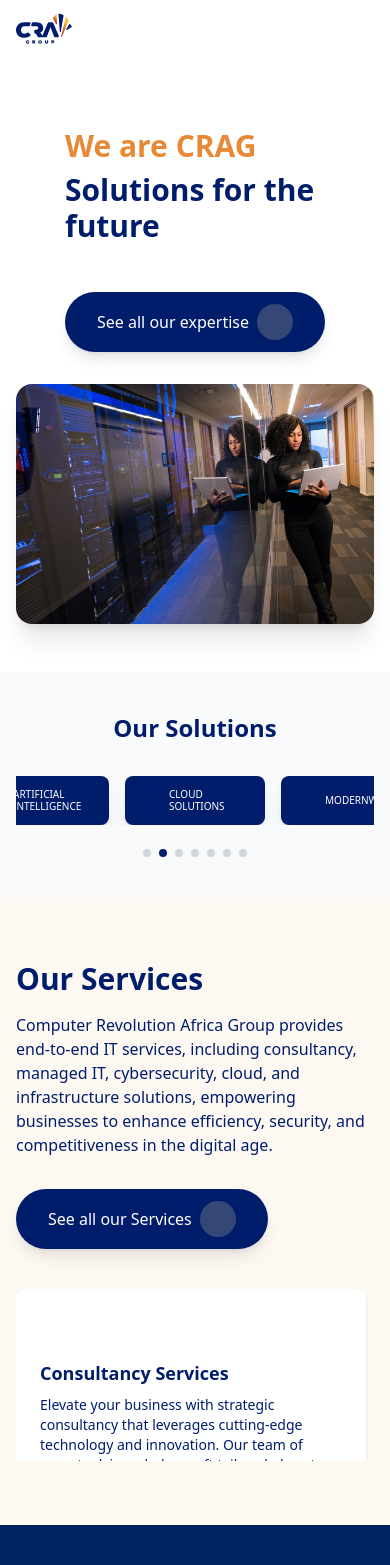
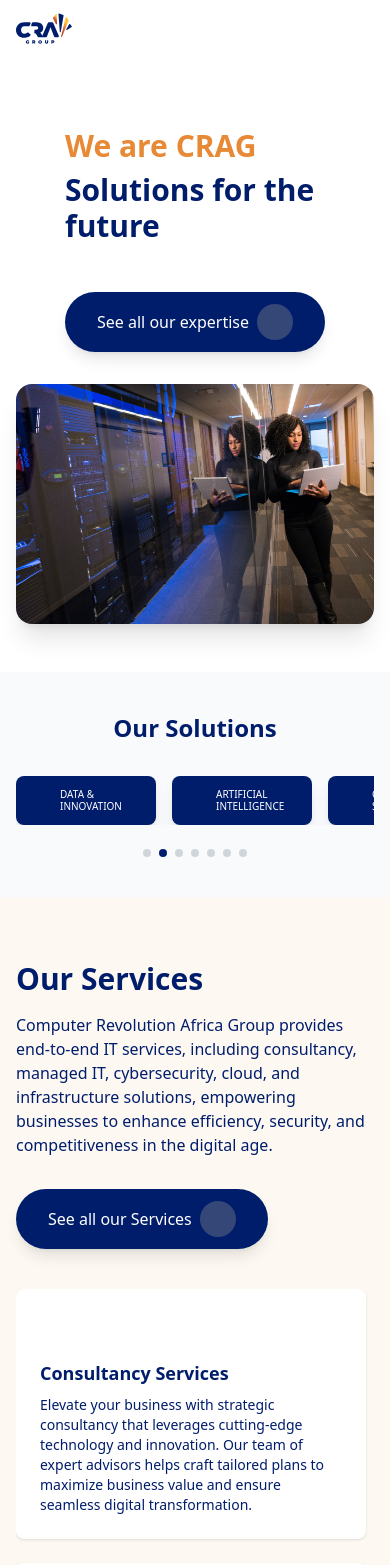
Before and after one commit to charlesaroma/End-Concepts, a React (Vite) app: page / in a window 390 px wide. Shown: the top 1565 px of the page. Built offline with nearby package versions, Linux system fonts and the light colour scheme; some icons are missing.

Commit message:
our services

```diff
--- a/src/pages/1.Home/2OurSolutions.jsx
+++ b/src/pages/1.Home/2OurSolutions.jsx
@@ -37,12 +37,7 @@
     if (!slider || !slider.children[0]) return 0;
 
     const itemWidth = slider.children[0].offsetWidth + 16; // 16 for gap-4
-    const visibleCards = 5;
-    const containerWidth = slider.parentElement.offsetWidth;
-    const totalVisibleWidth = visibleCards * itemWidth - 16; // subtract one gap
-    const offset = (containerWidth - totalVisibleWidth) / 2; // center the visible cards
-
-    return offset - (currentIndex * itemWidth);
+    return -(currentIndex * itemWidth);
   };
 
   return (
@@ -91,7 +86,7 @@
             <button
               key={idx}
               onClick={() => setCurrentIndex(idx)}
-              className={`w-2 h-2 rounded-full transition-colors duration-300 ${
+              className={`w-2 h-2 rounded-full transition-colors duration-300 cursor-pointer ${
                 idx === currentIndex ? 'bg-[#001d6c]' : 'bg-gray-300'
               }`}
             />
--- a/src/pages/1.Home/3HomeService.jsx
+++ b/src/pages/1.Home/3HomeService.jsx
@@ -1,6 +1,6 @@
-import React from 'react'
-import { Icon } from '@iconify/react'
-import { Link } from 'react-router-dom'
+import React, { useRef, useEffect, useCallback } from 'react';
+import { Icon } from '@iconify/react';
+import { Link } from 'react-router-dom';
 
 const services = [
   {
@@ -43,18 +43,57 @@
     title: 'Deployment and Migration Services',
     desc: 'From implementing new projects to upgrading existing systems, our deployment and migration services are designed to deliver on time, within budget, and to the highest standards.',
   },
-]
+];
 
 const HomeService = () => {
+  const containerRef = useRef(null);
+  const rightContentRef = useRef(null);
+
+  const handleWheel = useCallback(e => {
+    const rightContent = rightContentRef.current;
+    if (rightContent) {
+      const { scrollTop, scrollHeight, clientHeight } = rightContent;
+      const scrollAmount = e.deltaY;
+
+      // If we're scrolling up but already at the top, or scrolling down but already at the bottom,
+      // let the default page scroll happen.
+      if ((scrollAmount < 0 && scrollTop === 0) || (scrollAmount > 0 && scrollTop + clientHeight >= scrollHeight - 1)) {
+        return;
+      }
+
+      // Otherwise, prevent the page from scrolling and scroll the content on the right.
+      e.preventDefault();
+      rightContent.scrollTop += scrollAmount;
+    }
+  }, []);
+
+  useEffect(() => {
+    const container = containerRef.current;
+    if (container) {
+      container.addEventListener('wheel', handleWheel, { passive: false });
+    }
+
+    return () => {
+      if (container) {
+        container.removeEventListener('wheel', handleWheel);
+      }
+    };
+  }, [handleWheel]);
+
   return (
     <section className="w-full py-16 bg-[#fdf9f2]">
-      <div className="max-w-7xl mx-auto flex flex-col md:flex-row gap-10 px-4 md:px-8 h-[500px]">
-        {/* Left Content */}
-        <div className="md:w-1/3 flex flex-col justify-start">
+      {/* This container will capture the scroll wheel events */}
+      <div
+        ref={containerRef}
+        className="max-w-7xl mx-auto flex flex-col md:flex-row gap-10 px-4 md:px-8 h-[600px] md:h-[700px] relative"
+      >
+        {/* Left Content - Now truly sticky within its parent 'h-screen' or 'h-[600px]' */}
+        <div className="md:w-1/3 flex flex-col sticky top-16 md:top-20 h-full"> {/* Adjust top value as needed for header */}
           <h2 className="text-3xl md:text-4xl font-bold text-[#001d6c] mb-4">Our Services</h2>
           <p className="text-[#001d6c] mb-8">
             Computer Revolution Africa Group provides end-to-end IT services, including consultancy, managed IT,
-            cybersecurity, cloud, and infrastructure solutions, empowering businesses to enhance efficiency, security, and competitiveness in the digital age.
+            cybersecurity, cloud, and infrastructure solutions, empowering businesses to enhance efficiency, security,
+            and competitiveness in the digital age.
           </p>
           <Link
             to="/services"
@@ -67,9 +106,14 @@
           </Link>
         </div>
 
-        {/* Right Content */}
-        <div className="md:w-2/3 h-full overflow-hidden">
-          <div className="grid grid-cols-1 sm:grid-cols-2 gap-6 h-full overflow-y-auto pr-2">
+        {/* Right Content - This section is now the primary scrollable area for services */}
+        <div className="md:w-2/3 h-full flex flex-col">
+          <div
+            ref={rightContentRef}
+            // Added classes to hide scrollbar
+            className="grid grid-cols-1 sm:grid-cols-2 gap-6 flex-grow overflow-y-scroll pr-2 overscroll-y-contain
+                       [&::-webkit-scrollbar]:hidden [-ms-overflow-style:none] [scrollbar-width:none]"
+          >
             {services.map((service, idx) => (
               <div key={idx} className="flex flex-col gap-2 bg-white rounded-lg p-6 shadow-sm min-w-[300px]">
                 <Icon icon={service.icon} className="text-3xl text-[#e88936] mb-2" />
@@ -81,7 +125,7 @@
         </div>
       </div>
     </section>
-  )
-}
+  );
+};
 
-export default HomeService
+export default HomeService;
```
